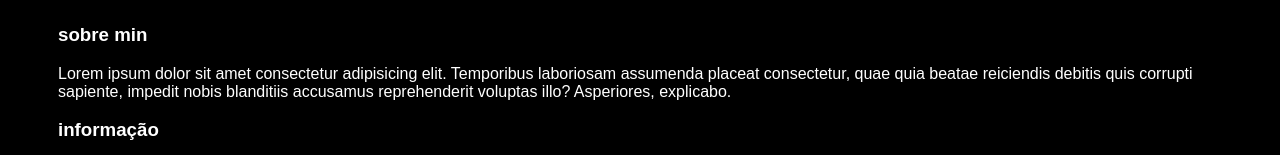
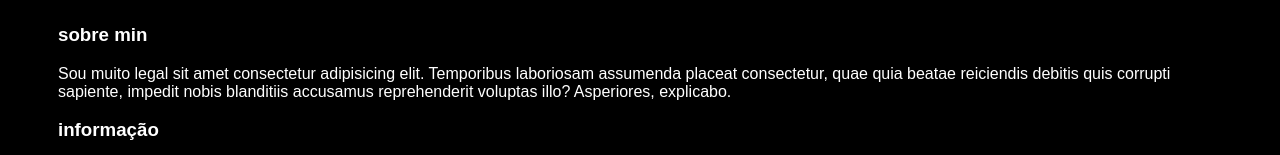
Before and after one commit to NicolasGeziel/NicolasGeziel, a plain HTML site: page index.html in a window 1280 px wide. Shown: the part 350-505 px from the top of the page. Drawn offline with Linux system fonts and the light colour scheme.

Commit message:
Update index.html
Modificando o main, sobre min

```diff
--- a/index.html
+++ b/index.html
@@ -31,7 +31,7 @@
         <main>
             <section>
                 <h3> sobre min</h3>
-                <p>Lorem ipsum dolor sit amet consectetur adipisicing elit. Temporibus laboriosam assumenda placeat consectetur, quae quia beatae reiciendis debitis quis corrupti sapiente, impedit nobis blanditiis accusamus reprehenderit voluptas illo? Asperiores, explicabo.</p>
+                <p>Sou muito legal sit amet consectetur adipisicing elit. Temporibus laboriosam assumenda placeat consectetur, quae quia beatae reiciendis debitis quis corrupti sapiente, impedit nobis blanditiis accusamus reprehenderit voluptas illo? Asperiores, explicabo.</p>
             </section>
             <section>
                 <h3>informação</h3>
```
